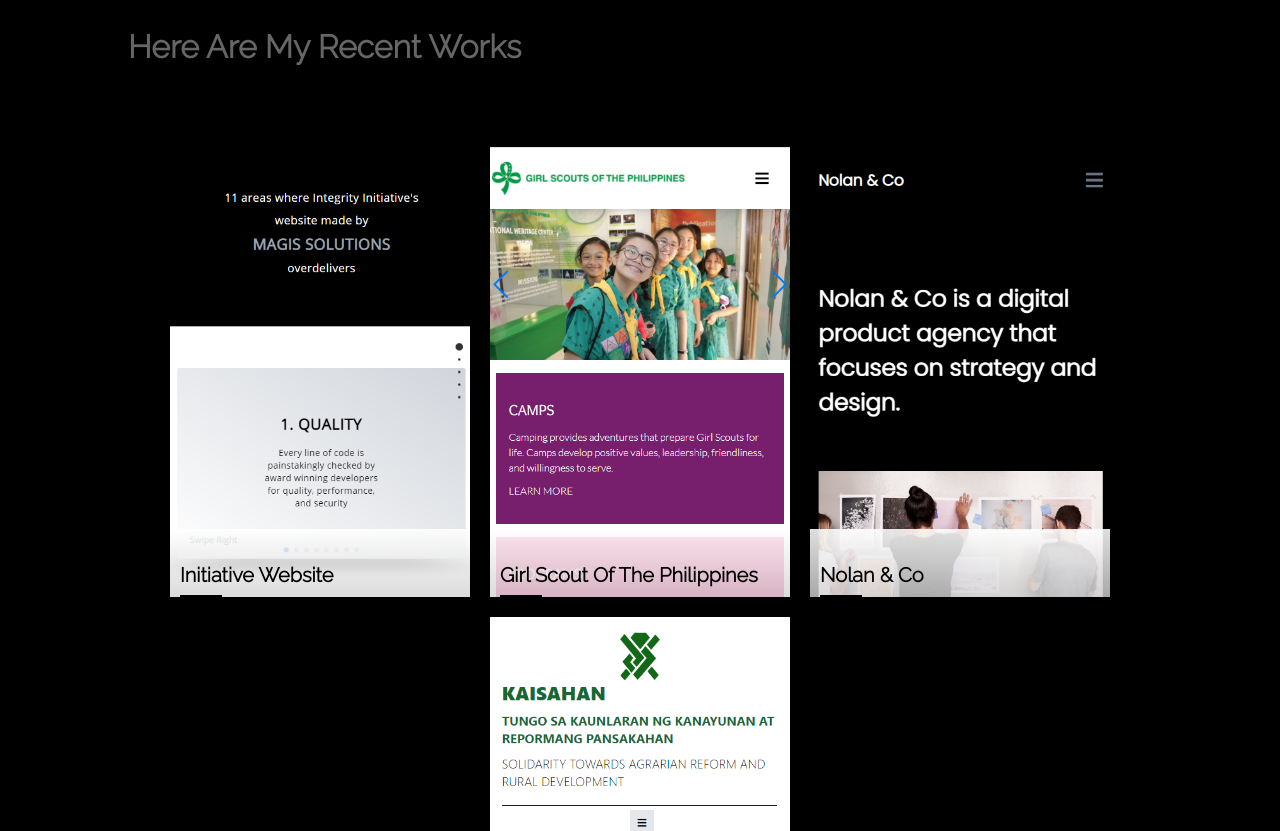
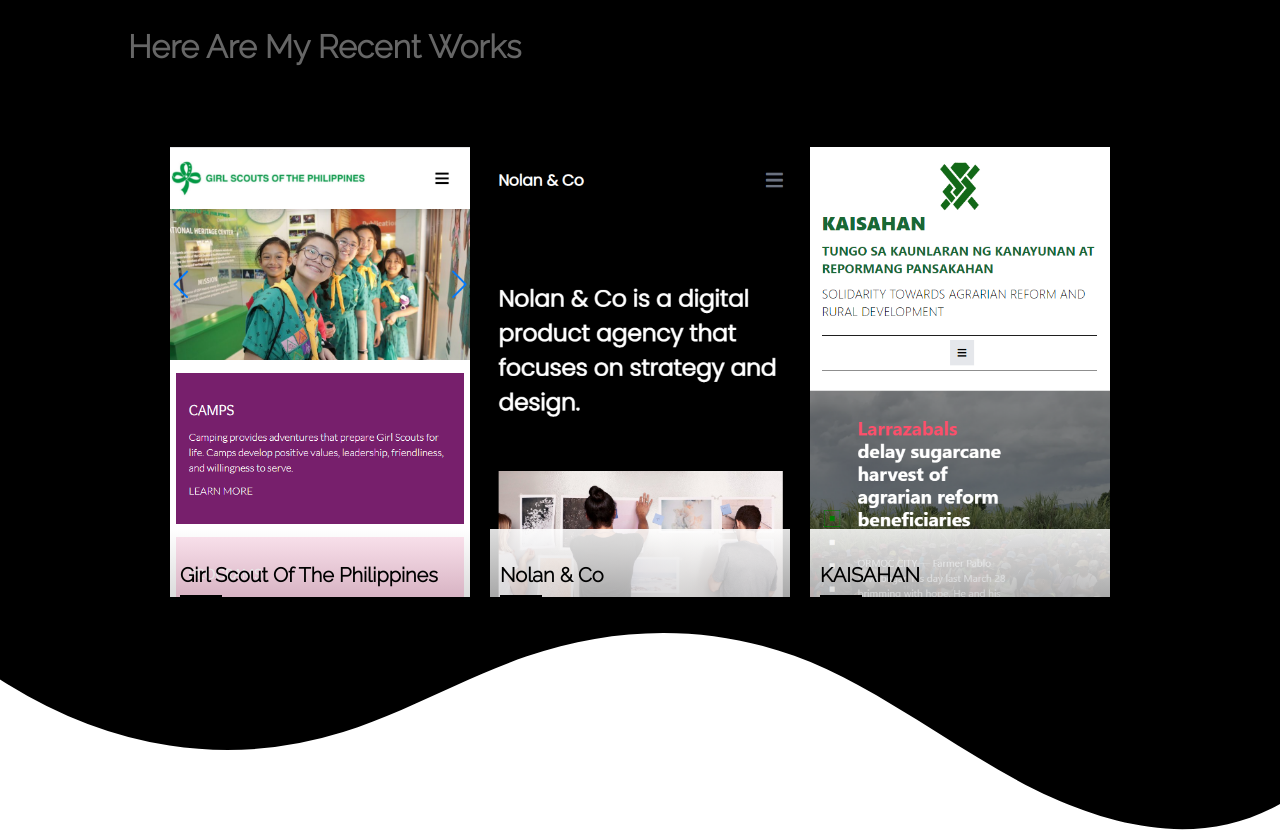
Before and after one commit to Hohenheimn/jomari-tiu.github.io, a React (Create React App) app: page / in a window 1280 px wide. Shown: the part 840-1671 px from the top of the page. Built offline with nearby package versions, Linux system fonts and the light colour scheme.

Commit message:
Fixing project card

```diff
--- a/src/components/Project.js
+++ b/src/components/Project.js
@@ -4,13 +4,13 @@
 export default function Project() {
 
   const images = ([
-    {
-      id:1,
-      name:'Initiative Website',
-      imageName: 'initiative-website-phone.png',
-      skill:['Tailwind CSS', 'Javascript' ,'Fullpage JS','AOS Animation','HTML'],
-      description:'A responsive website and own design with One page given task by Magis Solution'
-    },
+    // {
+    //   id:1,
+    //   name:'Initiative Website',
+    //   imageName: 'initiative-website-phone.png',
+    //   skill:['Tailwind CSS', 'Javascript' ,'Fullpage JS','AOS Animation','HTML'],
+    //   description:'A responsive website and own design with One page given task by Magis Solution'
+    // },
     {
       id:2,
       name:'Girl Scout of the Philippines',
```
